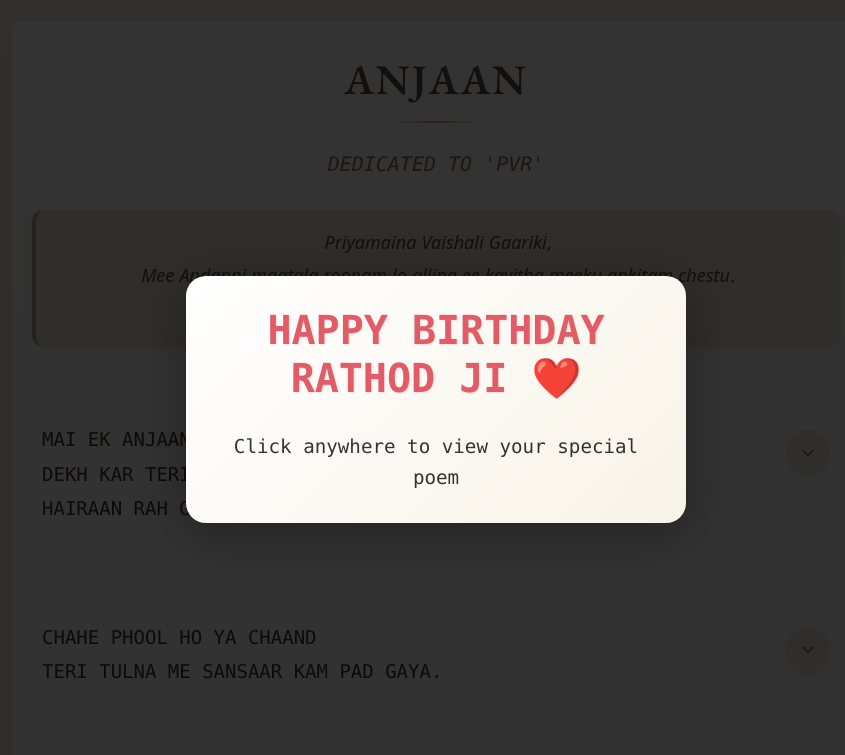
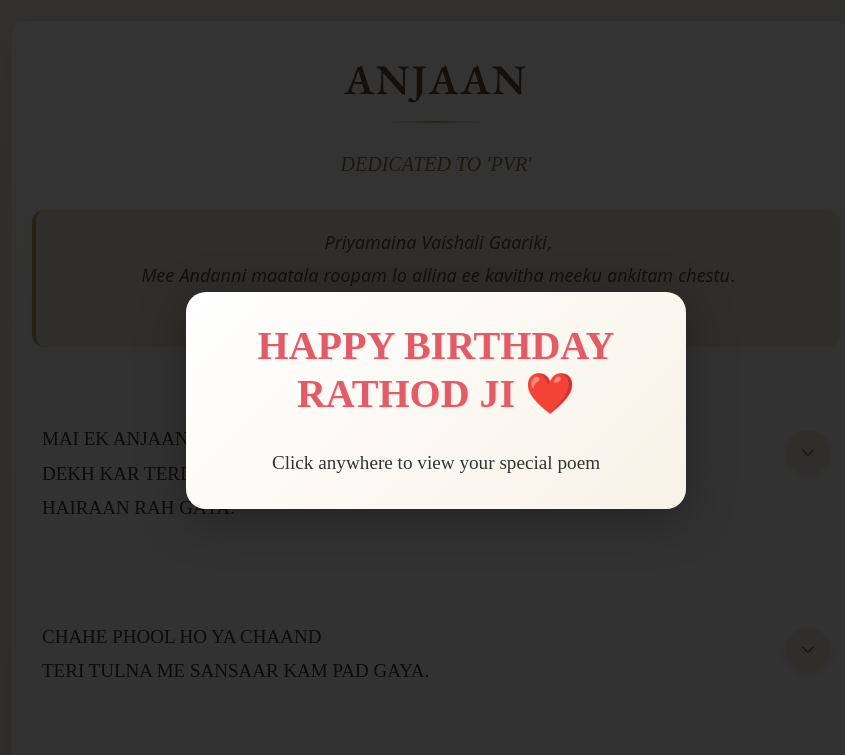
Before and after one commit to biradar-vilohith-patil/poetry-Potrait, a plain HTML site: page index.html in a window 1280 px wide. Shown: the top 755 px of the page, without its empty margins (204-1049 px from the left). Drawn offline with nearby package versions, Linux system fonts and the light colour scheme.

Commit message:
Update style.css

```diff
--- a/style.css
+++ b/style.css
@@ -22,7 +22,7 @@
 }
 
 body {
-    font-family: 'Consolas', -apple-system, BlinkMacSystemFont, 'Segoe UI', Roboto, Oxygen, Ubuntu, Cantarell, 'Open Sans', 'Helvetica Neue', sans-serif;
+    font : "Montserrat";
     background-color: var(--background-color);
     color: var(--text-color);
     line-height: 1.6;
```
